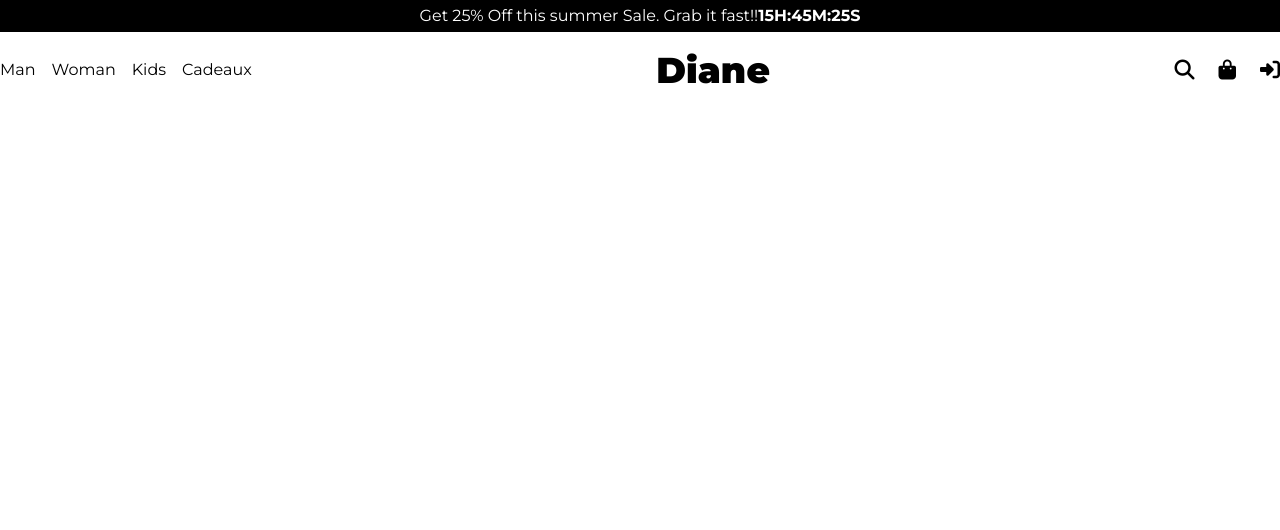
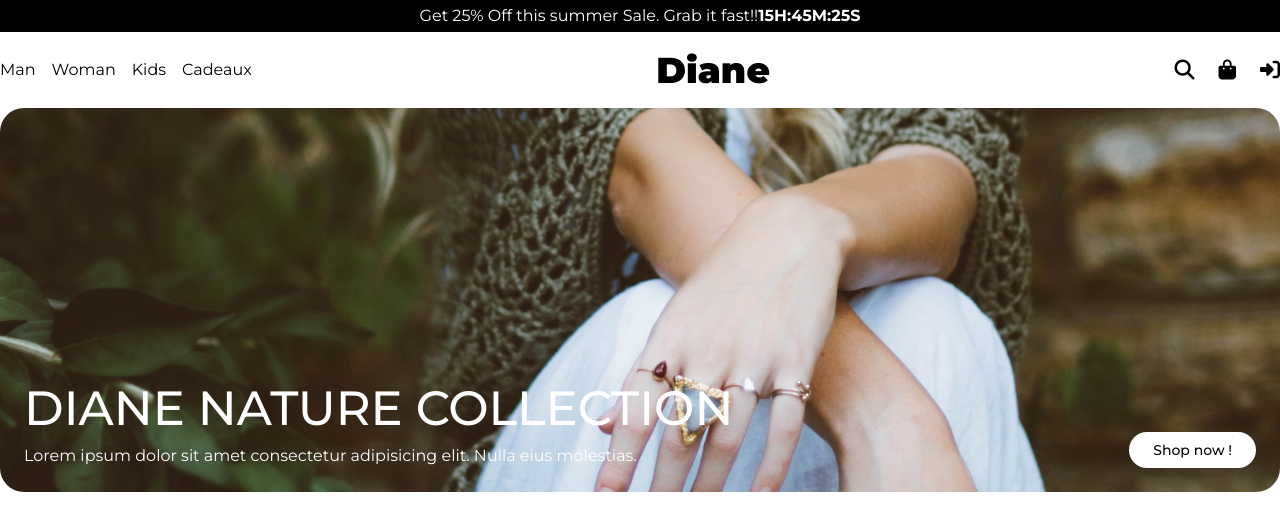
Before and after one commit to MartinBINARD/Diane, a website: page src/index.html in a window 1280 px wide. Drawn offline with Linux system fonts and the light colour scheme.

Commit message:
Add Hero banner

```diff
--- a/src/index.html
+++ b/src/index.html
@@ -37,6 +37,21 @@
         </li>
       </ul>
     </header>
+    <section class="mb-36">
+      <div
+        class="flex h-96 flex-wrap content-end items-end rounded-3xl bg-[url('./assets/images/hero.jpg')] bg-cover bg-center p-6 text-white">
+        <div class="flex flex-auto flex-col gap-y-3">
+          <h1 class="text-5xl font-medium">DIANE NATURE COLLECTION</h1>
+          <p>
+            Lorem ipsum dolor sit amet consectetur adipisicing elit. Nulla
+            eius molestias.
+          </p>
+        </div>
+        <button class="rounded-full bg-white px-6 py-2 text-sm font-medium text-black">
+          Shop now !
+        </button>
+      </div>
+    </section>
   </div>
 </body>
 
```
Also changed, not shown: src/output.css.
